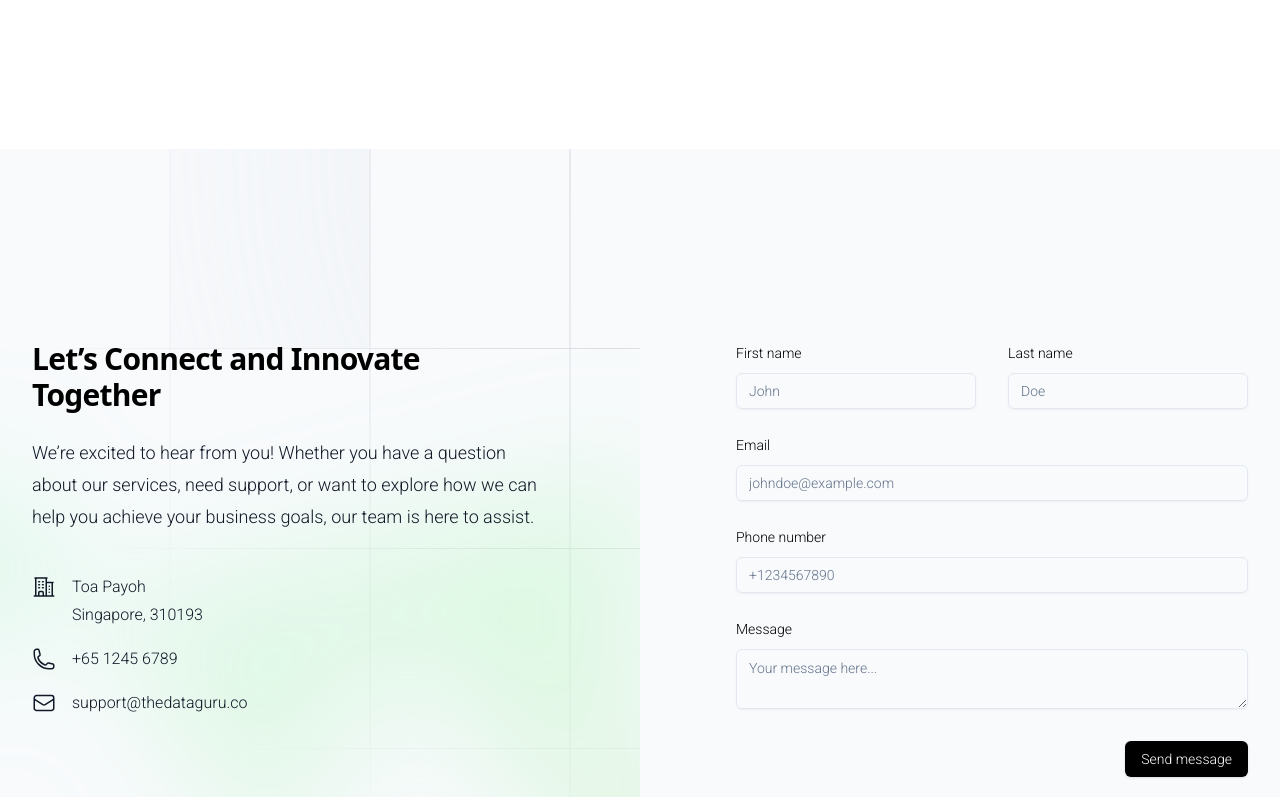
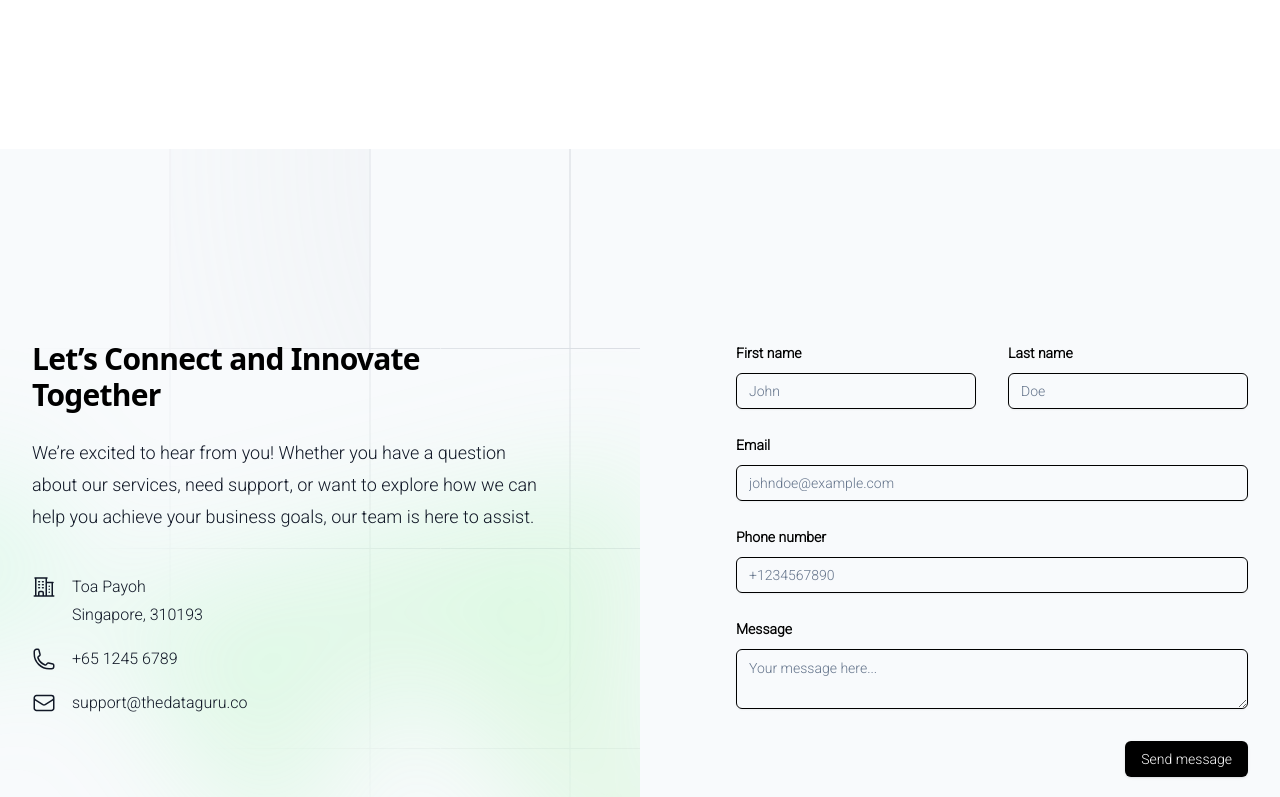
Before and after one commit to suarezph/dataguru, a Next.js app: page / in a window 1280 px wide. Shown: the part 6577-7374 px from the top of the page. Built offline with nearby package versions, Linux system fonts and the light colour scheme.

Commit message:
highlight the form

```diff
--- a/src/app/index/Contact.tsx
+++ b/src/app/index/Contact.tsx
@@ -190,9 +190,15 @@ export default function Contact() {
                   name="firstName"
                   render={({ field }) => (
                     <FormItem>
-                      <FormLabel className="text-black">First name</FormLabel>
+                      <FormLabel className="text-black font-bold">
+                        First name
+                      </FormLabel>
                       <FormControl>
-                        <Input placeholder="John" {...field} />
+                        <Input
+                          placeholder="John"
+                          {...field}
+                          className="border border-black"
+                        />
                       </FormControl>
                       <FormMessage />
                     </FormItem>
@@ -203,9 +209,15 @@ export default function Contact() {
                   name="lastName"
                   render={({ field }) => (
                     <FormItem>
-                      <FormLabel className="text-black">Last name</FormLabel>
+                      <FormLabel className="text-black font-bold">
+                        Last name
+                      </FormLabel>
                       <FormControl>
-                        <Input placeholder="Doe" {...field} />
+                        <Input
+                          placeholder="Doe"
+                          {...field}
+                          className="border border-black"
+                        />
                       </FormControl>
                       <FormMessage />
                     </FormItem>
@@ -216,12 +228,15 @@ export default function Contact() {
                   name="email"
                   render={({ field }) => (
                     <FormItem className="sm:col-span-2">
-                      <FormLabel className="text-black">Email</FormLabel>
+                      <FormLabel className="text-black font-bold">
+                        Email
+                      </FormLabel>
                       <FormControl>
                         <Input
                           type="email"
                           placeholder="johndoe@example.com"
                           {...field}
+                          className="border border-black"
                         />
                       </FormControl>
                       <FormMessage />
@@ -233,12 +248,15 @@ export default function Contact() {
                   name="phoneNumber"
                   render={({ field }) => (
                     <FormItem className="sm:col-span-2">
-                      <FormLabel className="text-black">Phone number</FormLabel>
+                      <FormLabel className="text-black font-bold">
+                        Phone number
+                      </FormLabel>
                       <FormControl>
                         <Input
                           type="tel"
                           placeholder="+1234567890"
                           {...field}
+                          className="border border-black"
                         />
                       </FormControl>
                       <FormMessage />
@@ -250,11 +268,14 @@ export default function Contact() {
                   name="message"
                   render={({ field }) => (
                     <FormItem className="sm:col-span-2">
-                      <FormLabel className="text-black">Message</FormLabel>
+                      <FormLabel className="text-black font-bold">
+                        Message
+                      </FormLabel>
                       <FormControl>
                         <Textarea
                           placeholder="Your message here..."
                           {...field}
+                          className="border border-black"
                         />
                       </FormControl>
                       <FormMessage />
```
